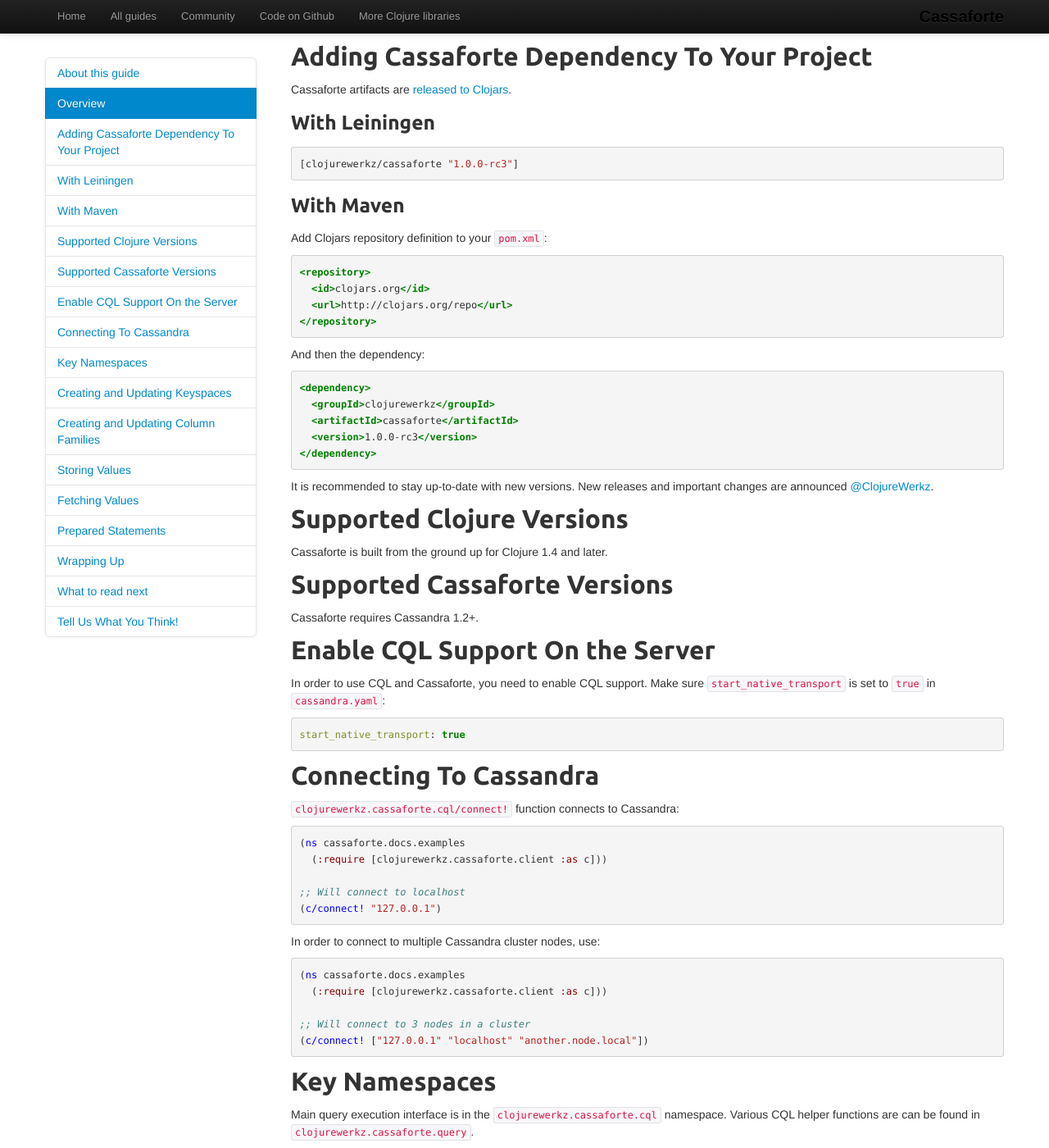
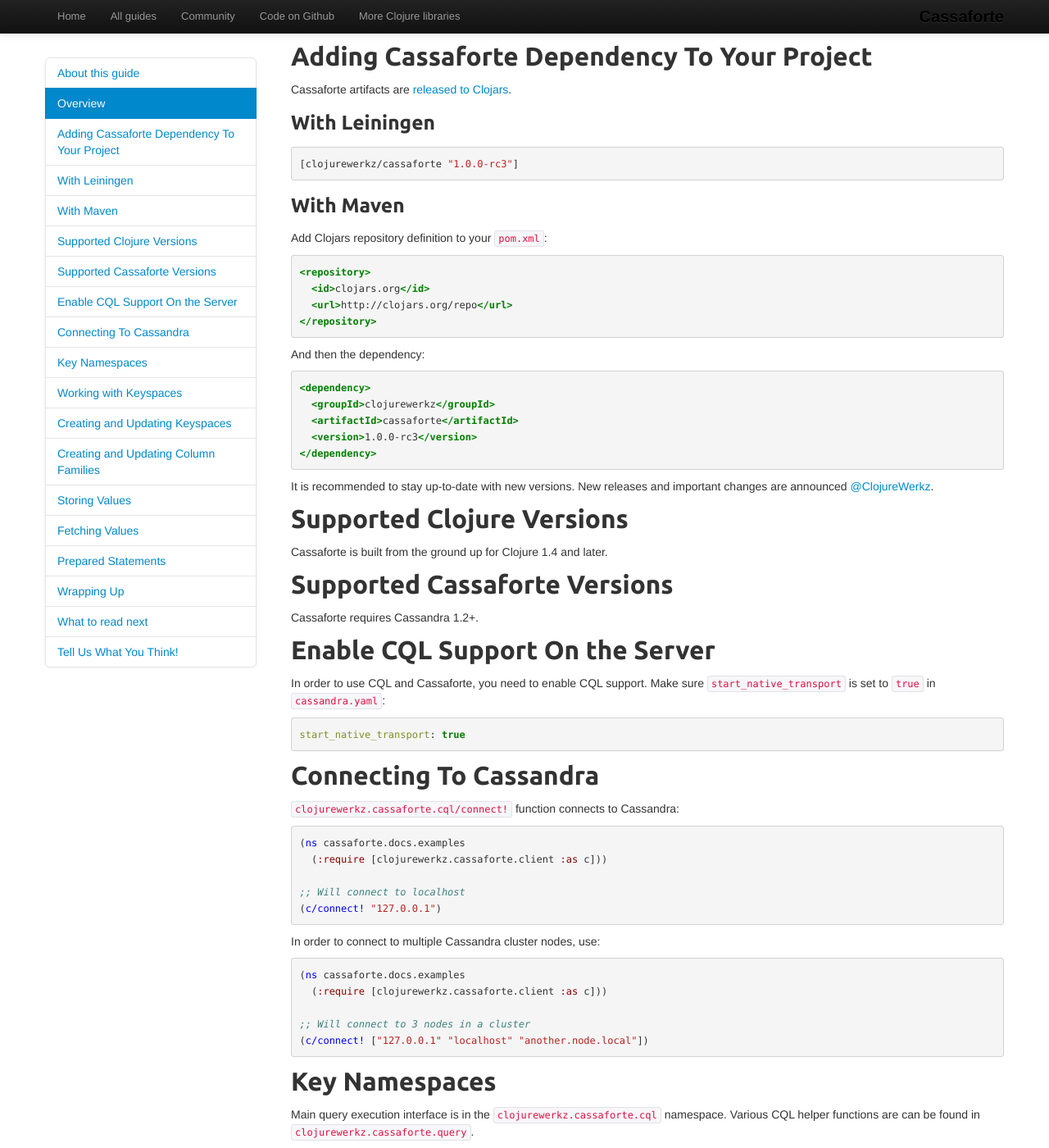
Before and after one commit to clojurewerkz/cassaforte.docs, a Jekyll site: the page built from articles/getting_started.md, in a window 1280 px wide and 1400 px high, scrolled down 211 px. Shown: the whole window at 82% size. Built offline with Jekyll 4.4.1, drawn with Linux system fonts in a browser that asks for light colours; some web fonts are replaced; Markdown is read by kramdown in place of the engine named in the settings; some of the changed text lies outside the part shown.

Commit message:
Missing header

```diff
--- a/articles/getting_started.md
+++ b/articles/getting_started.md
@@ -99,6 +99,8 @@ Main query execution interface is in the `clojurewerkz.cassaforte.cql`
 namespace. Various CQL helper functions are can be found in
 `clojurewerkz.cassaforte.query`.
 
+
+## Working with Keyspaces
 
 ### Creating and Updating Keyspaces
 
```
